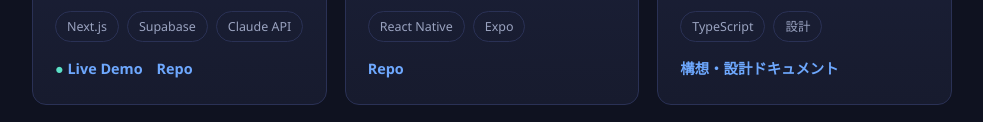
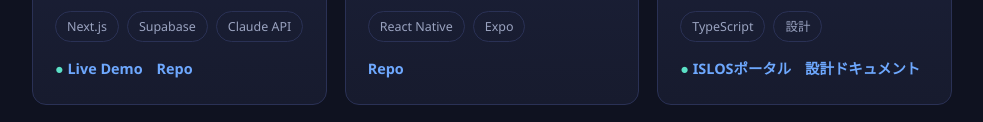
Before and after one commit to TK20260401/TK20260401.github.io, a plain HTML site: page index.html in a window 1280 px wide. Shown: the part 1753-1875 px from the top of the page, without its empty margins (148-1131 px from the left). Drawn offline with Linux system fonts and the light colour scheme.

Commit message:
ISLOSカードにライブポータルへのリンクを追加

```diff
--- a/index.html
+++ b/index.html
@@ -124,7 +124,7 @@
         <h3>ISLOS（学習プラットフォーム構想）</h3>
         <p>「情報I・ITパスポート・基本情報」等の学習を支える複数アプリを束ねるプラットフォーム構想。戦略・設計ドキュメントも整備。</p>
         <div class="tags"><span class="tag">TypeScript</span><span class="tag">設計</span></div>
-        <div class="links"><a href="https://github.com/TK20260401/20260401-Project-Blueprint">構想・設計ドキュメント</a></div>
+        <div class="links"><a class="live" href="https://tk20260401.github.io/islos/">ISLOSポータル</a><a href="https://github.com/TK20260401/20260401-Project-Blueprint">設計ドキュメント</a></div>
       </div>
 
       <div class="card">
```
